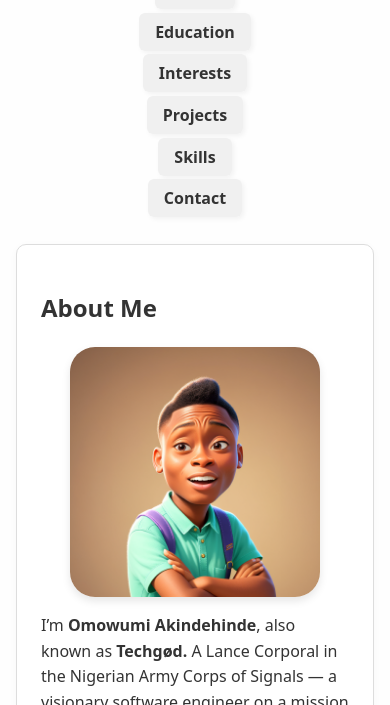
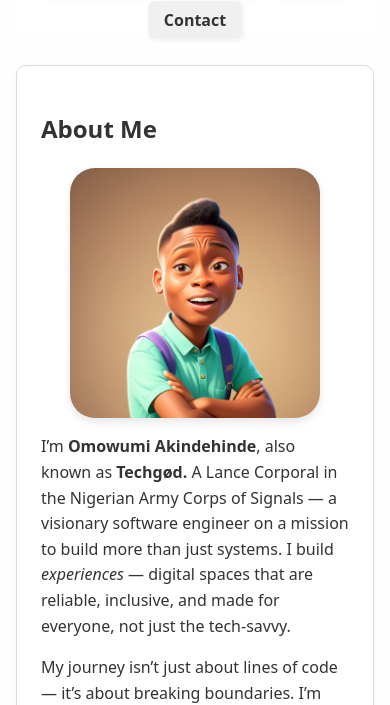
Before and after one commit to Murphylee140808/Folio, a plain HTML site: page index.html in a window 390 px wide. Shown: the part 395-1100 px from the top of the page. Drawn offline with Linux system fonts and the light colour scheme.

Commit message:
Folio V1.0

```diff
--- a/styles.css
+++ b/styles.css
@@ -9,7 +9,7 @@ body {
   color: #333;
   background-color: #fefefe;
 }
-
+/* Links Area */
 a {
   text-decoration: none;
 }
@@ -71,14 +71,13 @@ a:active {
   color: #444;
 }
 
-
+/* Beginz of Header */
 header {
   text-align: center;
   padding: 2rem 0;
   background: linear-gradient(135deg, #667eea 0%, #764ba2 100%);
   color: white;
   border-radius: 12px;
-  margin-bottom: 2rem;
   box-shadow: 0 4px 15px rgba(0, 0, 0, 0.1);
   transition: transform 0.3s ease, box-shadow 0.3s ease;
 }
@@ -107,15 +106,23 @@ header:hover {
   transform-origin: center;
 }
 
+/* Nav bar beginz */
+
+nav {
+  /* padding: 1rem 0; */
+  background-color: #fff;
+}
 
 nav ul {
   list-style: none;
   padding: 0;
+  margin: 0 auto;
   display: flex;
   flex-wrap: wrap;
   justify-content: center;
+  align-items: center;
   gap: 1rem;
-  margin: 1rem 0;
+  max-width: 1000px;
 }
 
 nav a {
@@ -129,10 +136,12 @@ nav a {
   box-shadow: 2px 2px 5px rgba(0,0,0,0.05);
 }
 
-nav a:hover, nav a:focus {
+nav a:hover,
+nav a:focus {
   background: #e0e0e0;
   transform: scale(1.05);
 }
+ /* Nav bar ending */
 
 section {
   margin: 2rem 0;
@@ -157,6 +166,7 @@ section {
   transform: scale(1.05);
   box-shadow: 0 8px 16px rgba(0, 0, 0, 0.2);
 }
+/* Profile Image Ending */
 
 .project-grid {
   display: grid;
@@ -177,7 +187,8 @@ section {
   transform: translateY(-5px);
   box-shadow: 0 6px 12px rgba(0, 0, 0, 0.1);
 }
-
+/* End of Project */
+/* Footer Beginz */
 footer {
   text-align: center;
   margin-top: 2rem;
@@ -222,8 +233,8 @@ footer {
 .contact-form button:focus {
   background: #5a67d8;
 }
-
-
+/* Contact Ending */
+/* Address Block Start */
 address {
   font-style: normal;
   background: #f9f9f9;
@@ -250,6 +261,7 @@ address a:focus {
   text-decoration: underline;
 }
 
+/* Curriculm Vitamin */
 .cv-download {
   display: inline-block;
   padding: 12px 24px;
@@ -278,7 +290,7 @@ address a:focus {
   }
 
   nav ul {
-    flex-direction: column;
+    /* flex-direction: column; */
     align-items: center;
   }
 
```
Also changed, not shown: index.html (+12 -3 lines).
